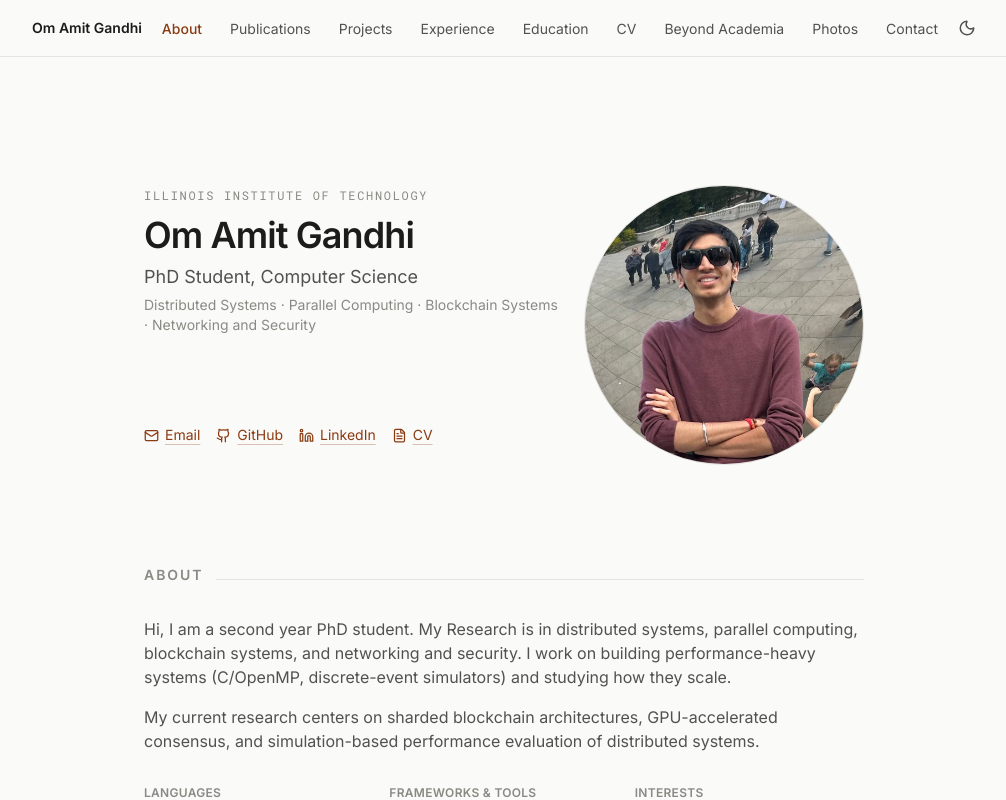
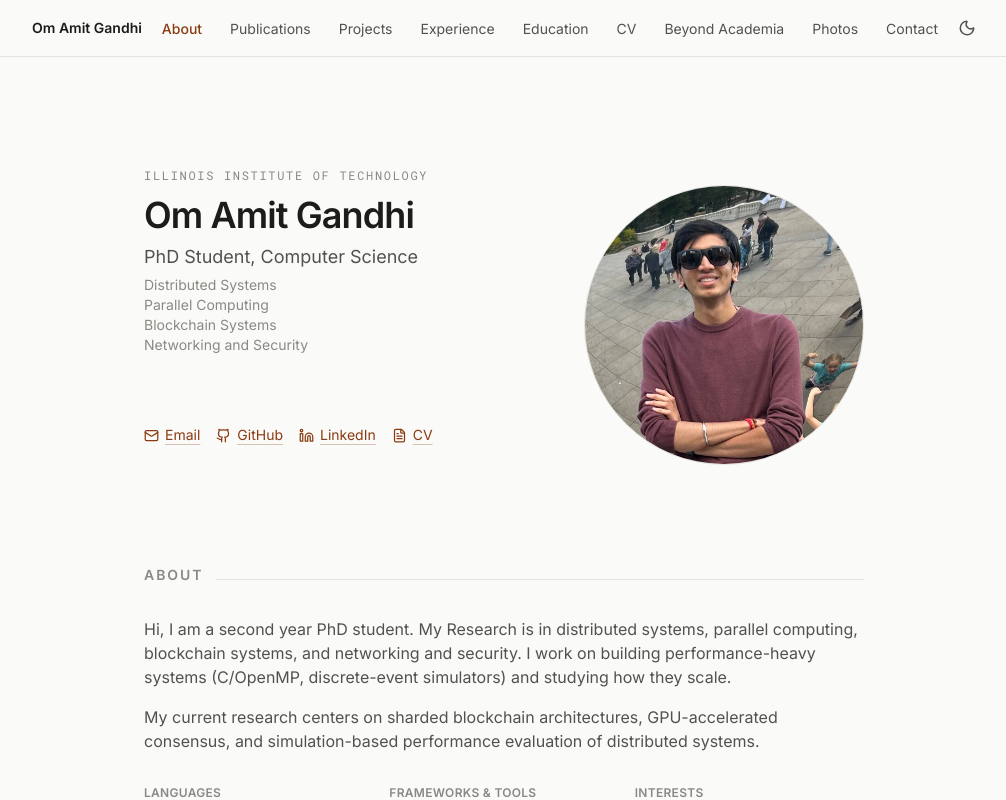
Before and after one commit to OmGandhi091611/New-Apple-Style-portfolio, a React (Vite) app: page / in a window 1280 px wide. Shown: the top 800 px of the page, without its empty margins (136-1142 px from the left). Built offline with nearby package versions, Linux system fonts and the light colour scheme.

Commit message:
small bug fixes

```diff
--- a/src/components/Hero.jsx
+++ b/src/components/Hero.jsx
@@ -14,7 +14,13 @@ export default function Hero() {
             {SITE.name}
           </h1>
           <p className="mt-2 text-lg text-(--color-ink-soft)">{SITE.tagline}</p>
-          <p className="mt-1 text-sm text-(--color-ink-faint)">{SITE.focus}</p>
+          <p className="mt-1 text-sm text-(--color-ink-faint)">
+            {SITE.focus.map((item) => (
+              <span key={item} className="block">
+                {item}
+              </span>
+            ))}
+          </p>
         </div>
 
         <img
--- a/src/constants/index.js
+++ b/src/constants/index.js
@@ -6,7 +6,12 @@ export const SITE = {
   name: "Om Amit Gandhi",
   tagline: "PhD Student, Computer Science",
   affiliation: "Illinois Institute of Technology",
-  focus: "Distributed Systems · Parallel Computing · Blockchain Systems · Networking and Security",
+  focus: [
+    "Distributed Systems",
+    "Parallel Computing",
+    "Blockchain Systems",
+    "Networking and Security",
+  ],
   email: "ogandhi1@hawk.illinoistech.edu",
   github: "https://github.com/OmGandhi091611",
   linkedin: "https://www.linkedin.com/in/omgandhi1611/",
```
